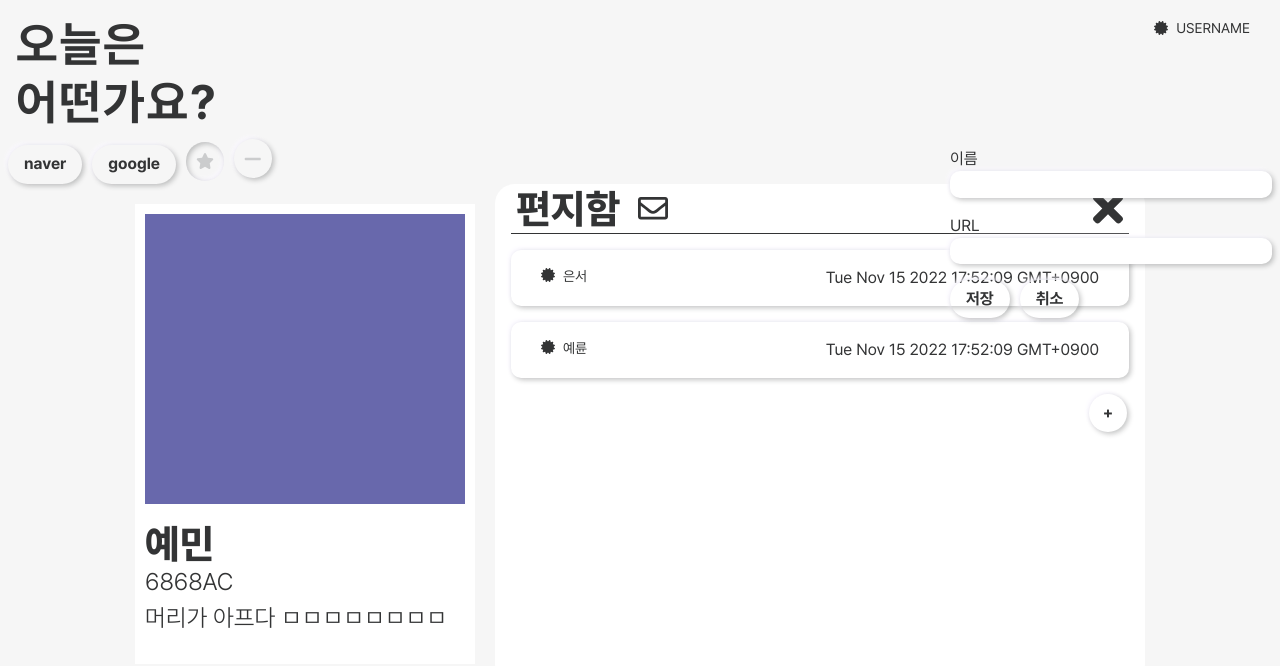
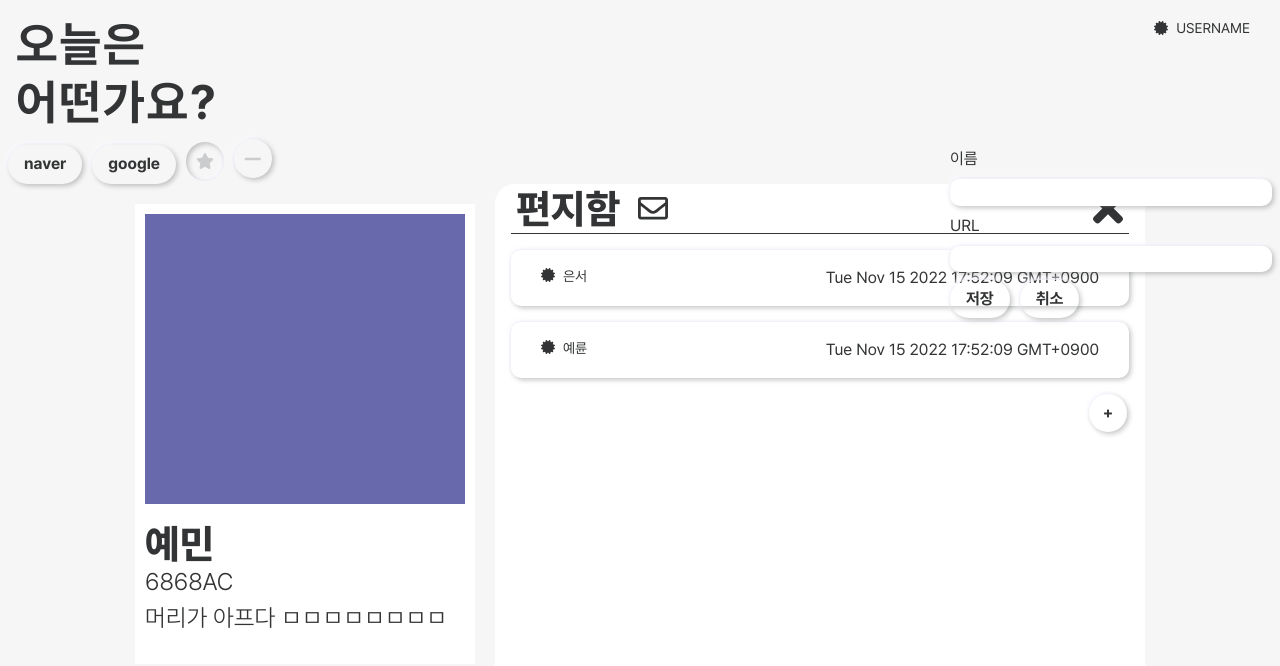
Before and after one commit to codestates-seb/seb40_main_029, a React (Create React App) app in the folder client/: page / in a window 1280 px wide. Both pictures are taken after a click on the button 204 px from the left and 161 px from the top of the page. Shown: the top 666 px of the page. Built offline with nearby package versions, Linux system fonts and the light colour scheme.

Commit message:
feat : input size props로 넘기도록 함

```diff
--- a/client/src/components/atoms/Input.js
+++ b/client/src/components/atoms/Input.js
@@ -1,14 +1,32 @@
 import styled, { css } from 'styled-components';
 
+const SIZES = {
+  long: css`
+    --input-height: 200px;
+  `,
+};
+
 const InputItem = styled.input`
+  ${props => props.sizeStyle}
+  height: var(--input-height);
   border: none;
   padding: 4px 8px;
   border-radius: 10px;
   margin-bottom: 16px;
   box-shadow: 2px 2px 5px rgba(22, 27, 29, 0.25), -2px -2px 5px #faf8ff;
+  margin: 8px 0;
 `;
-const Input = ({ placeHolder, value }) => {
-  return <InputItem {...value} type="text" placeholder={placeHolder} />;
+
+const Input = ({ placeHolder, value, size }) => {
+  const sizeStyle = SIZES[size];
+  return (
+    <InputItem
+      sizeStyle={sizeStyle}
+      {...value}
+      type="text"
+      placeholder={placeHolder}
+    />
+  );
 };
 
 export default Input;
```
